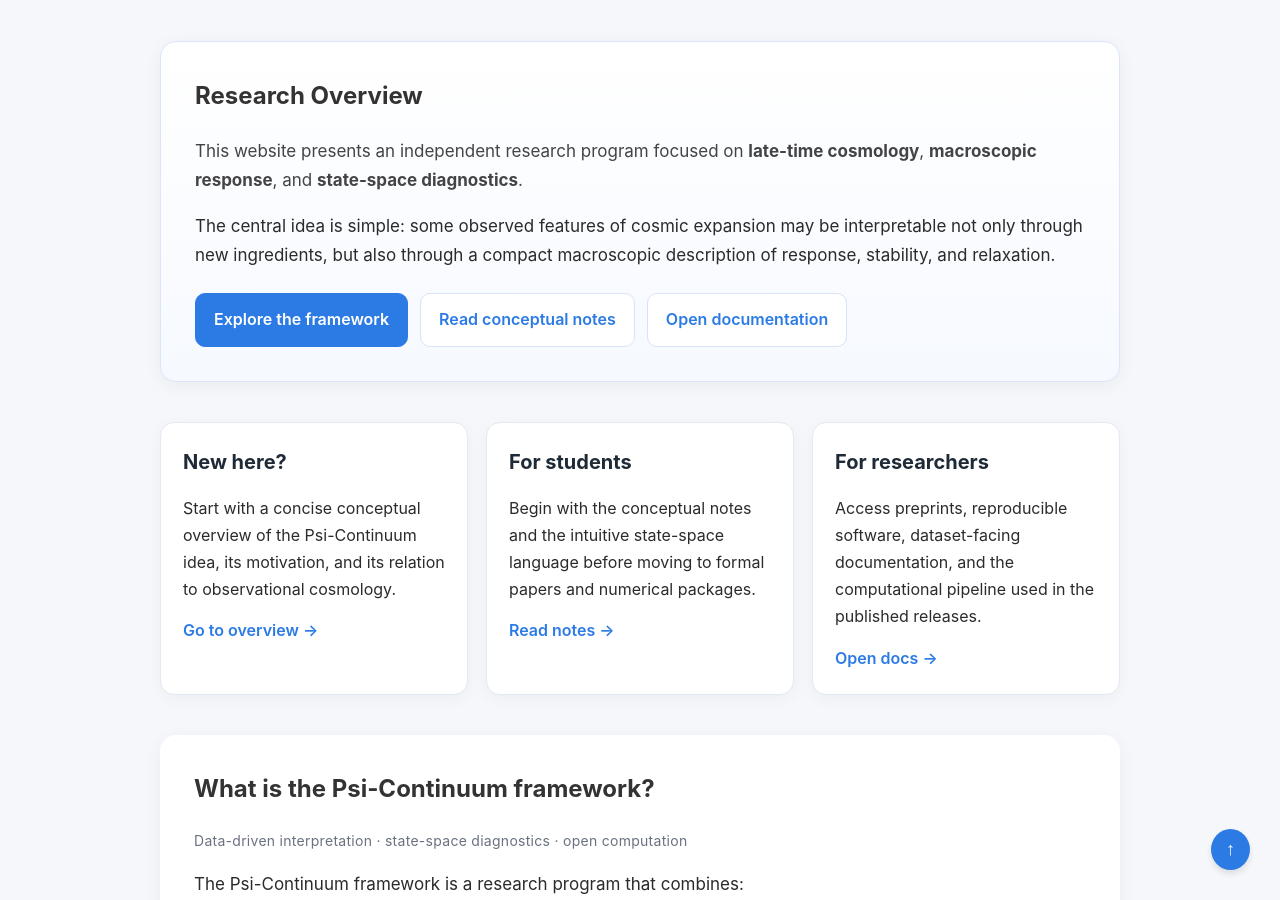
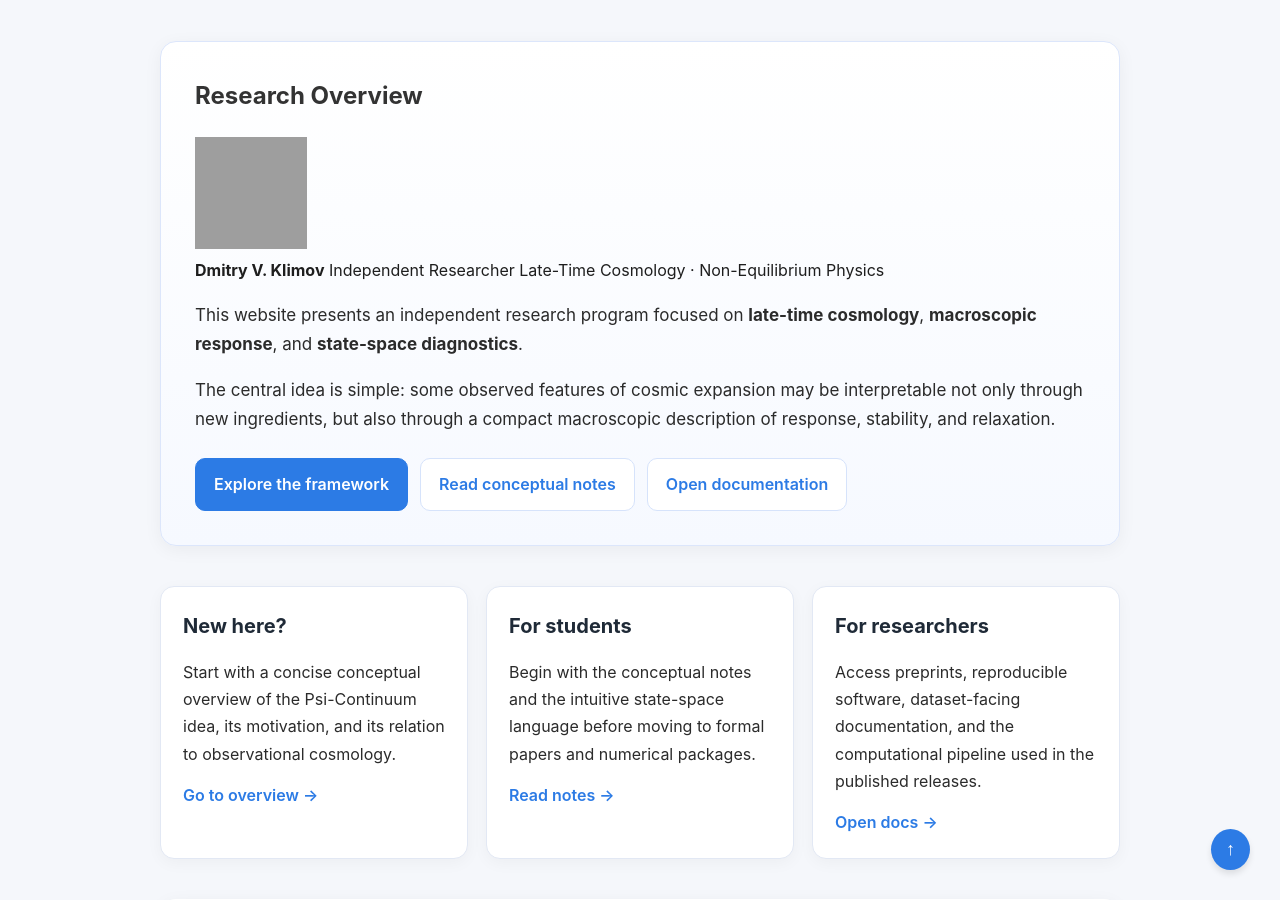
Before and after one commit to dmitrylife/Dmitrylife.github.io, a Jekyll site: the page index.html, which Jekyll copies as it is, in a window 1280 px wide and 900 px high, scrolled down 546 px. Built offline with Jekyll 4.4.1, drawn with Linux system fonts in a browser that asks for light colours; grey boxes are pictures that could not be loaded.

Commit message:
Add researcher portrait block to research overview

```diff
--- a/index.html
+++ b/index.html
@@ -64,6 +64,14 @@
 
         <section class="content hero-panel">
             <h2>Research Overview</h2>
+            <div class="research-author">
+                <img src="/assets/img/dmitry-klimov.jpg" alt="Portrait of Dmitry V. Klimov" class="research-author-photo" width="112" height="112" decoding="async">
+                <div class="research-author-info">
+                    <strong>Dmitry V. Klimov</strong>
+                    <span>Independent Researcher</span>
+                    <span>Late-Time Cosmology · Non-Equilibrium Physics</span>
+                </div>
+            </div>
             <p class="hero-note">
                 This website presents an independent research program focused on
                 <strong>late-time cosmology</strong>, <strong>macroscopic response</strong>,
```
